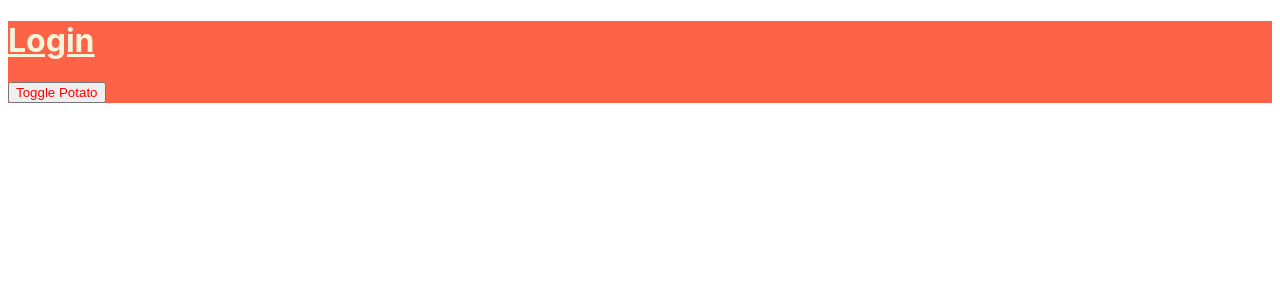
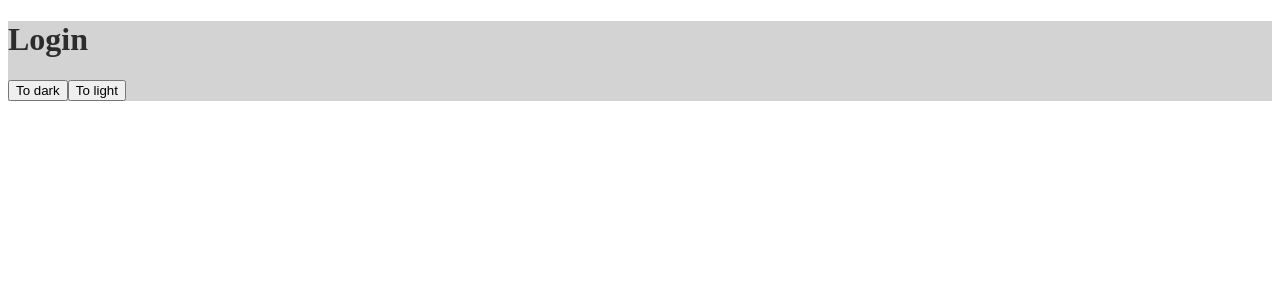
Before and after one commit to Nnagman/instaclone-web, a React (Create React App) app: page / in a window 1280 px wide. Shown: the top 300 px of the page. Built offline with nearby package versions, Linux system fonts and the light colour scheme.

Commit message:
8.8 Themes on Styled Components

```diff
--- a/src/App.js
+++ b/src/App.js
@@ -3,11 +3,24 @@
 import Home from "./screens/Home";
 import Login from "./screens/Login";
 import NotFound from "./screens/NotFound";
-import {isLoggedInVar} from "./apollo";
+import {darkModeVar, isLoggedInVar} from "./apollo";
+import {ThemeProvider} from "styled-components";
+
+const lightTheme = {
+    fontColor: "#2c2c2c",
+    bgColor: "lightgray",
+};
+
+const darkTheme = {
+    fontColor: "lightgray",
+    bgColor: "#2c2c2c",
+};
 
 function App() {
     const isLoggedIn = useReactiveVar(isLoggedInVar);
+    const darkMode = useReactiveVar(darkModeVar);
     return (
+        <ThemeProvider theme={darkMode ? darkTheme : lightTheme}>
             <Router>
                 <Switch>
                     <Route path="/" exact>
@@ -18,6 +31,7 @@
                     </Route>
                 </Switch>
             </Router>
+        </ThemeProvider>
     );
 }
 
--- a/src/apollo.js
+++ b/src/apollo.js
@@ -1,3 +1,4 @@
 import {makeVar} from "@apollo/client";
 
 export const isLoggedInVar = makeVar(false);
+export const darkModeVar = makeVar(false);
--- a/src/screens/Login.js
+++ b/src/screens/Login.js
@@ -1,36 +1,21 @@
-import {useState} from "react";
-import styled, {css} from "styled-components";
-import {isLoggedInVar} from "../apollo";
+import styled from "styled-components";
+import {darkModeVar} from "../apollo";
+
 
 const Title = styled.h1`
-  color: ${(props) => (props.potato ? "palevioletred" : "beige")};
-  font-family: --apple-system, BlinkMacSystemFont, "Segoe UI", Roboto, Oxygen,
-  Ubuntu, Cantarell, "Open Sans", "Helvetica Neue", sans-serif;
-  ${(props) =>
-          props.potato
-                  ? css`
-                    font-size: 49px;
-                  `
-                  : css`
-                    text-decoration: underline;
-                  `}
+  color: ${(props) => props.theme.fontColor};
 `;
 
 const Container = styled.div`
-  background-color: tomato;
-`;
-
-const TogglePotato = styled.button`
-  color: red;
+  background-color: ${(props) => props.theme.bgColor};
 `;
 
 function Login({setIsLoggedIn}) {
-    const [potato, setPotato] = useState(false);
-    const togglePotato = () => setPotato((current) => !current);
     return (
         <Container>
-            <Title potato={potato}>Login</Title>
-            <TogglePotato onClick={togglePotato}>Toggle Potato</TogglePotato>
+            <Title>Login</Title>
+            <button onClick={() => darkModeVar(true)}>To dark</button>
+            <button onClick={() => darkModeVar(false)}>To light</button>
         </Container>
     );
 }
```
Lines whose indentation alone changed are shown as unchanged.
